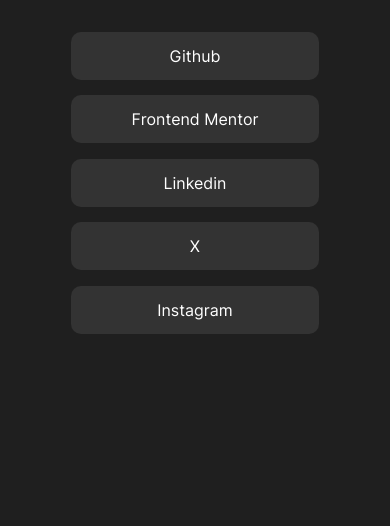
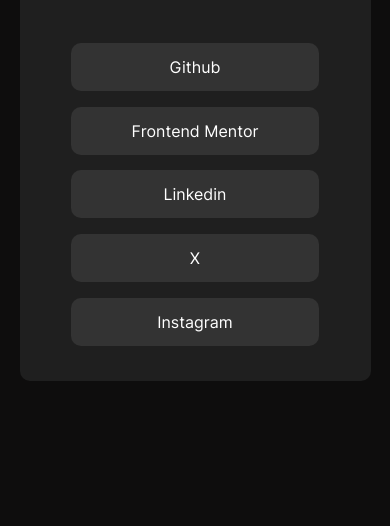
Before and after one commit to juliangavirialugo/-4-social-links-profile-main, a website: page index.html in a window 390 px wide. Shown: the part 330-856 px from the top of the page. Drawn offline with Linux system fonts and the light colour scheme.

Commit message:
media query adjust

```diff
--- a/style.css
+++ b/style.css
@@ -18,12 +18,14 @@
 body,
 html {
     height: 100%;
-    background-color: #1f1f1f;
+    background-color: #0e0d0d;
 }
 .card-container {
     padding: 20px;
     width: 90%;
-    margin: auto;
+    margin: 3% auto 0 auto;
+    border-radius: 10px;
+    background-color: var(--gray-dark-color);
 }
 .card_section {
     display: flex;
@@ -78,3 +80,8 @@
         color: rgb(20, 220, 167);
     }
 }
+@media (min-width: 600px) {
+    .card-container {
+        width: 600px;
+    }
+}
```
